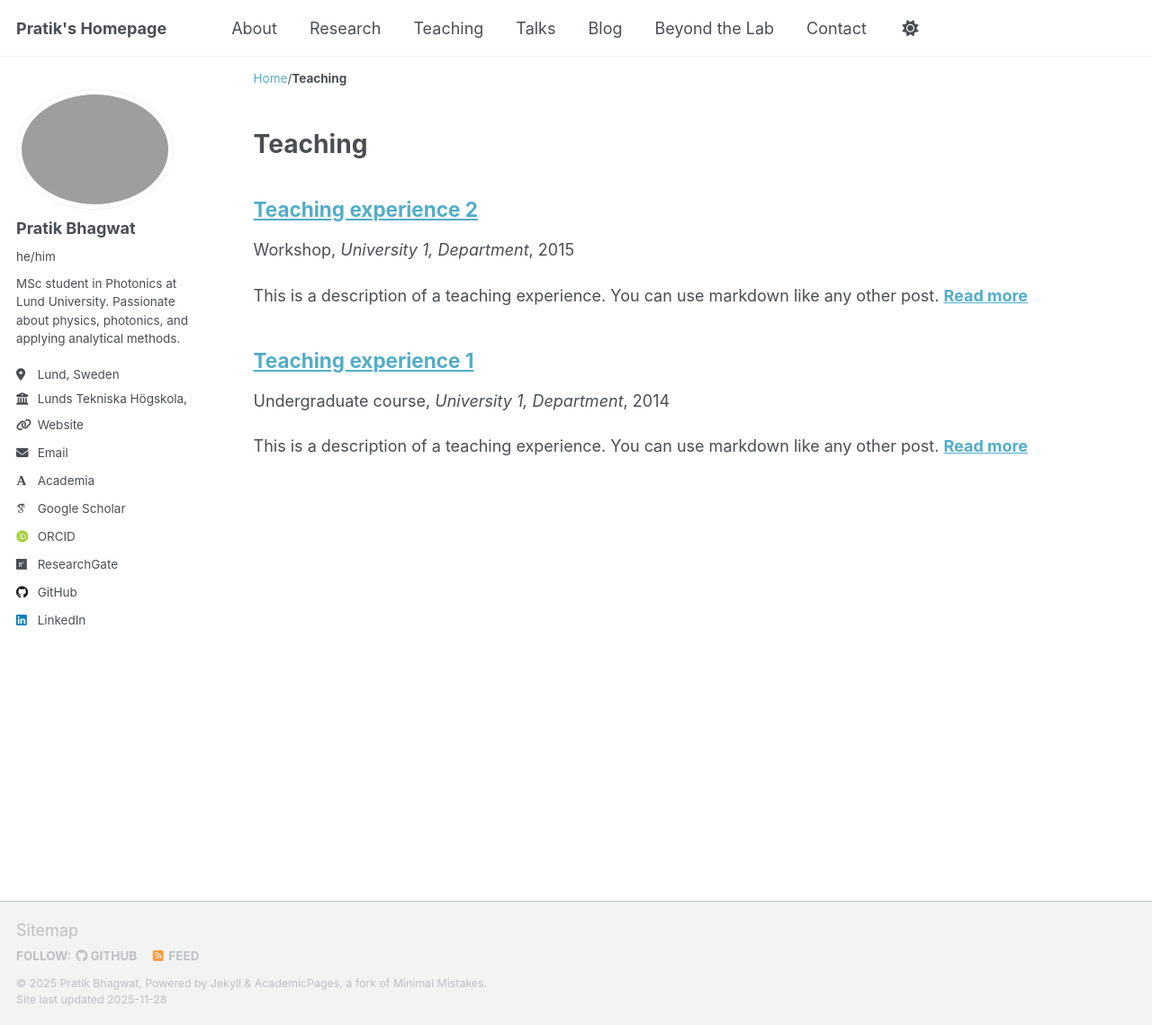
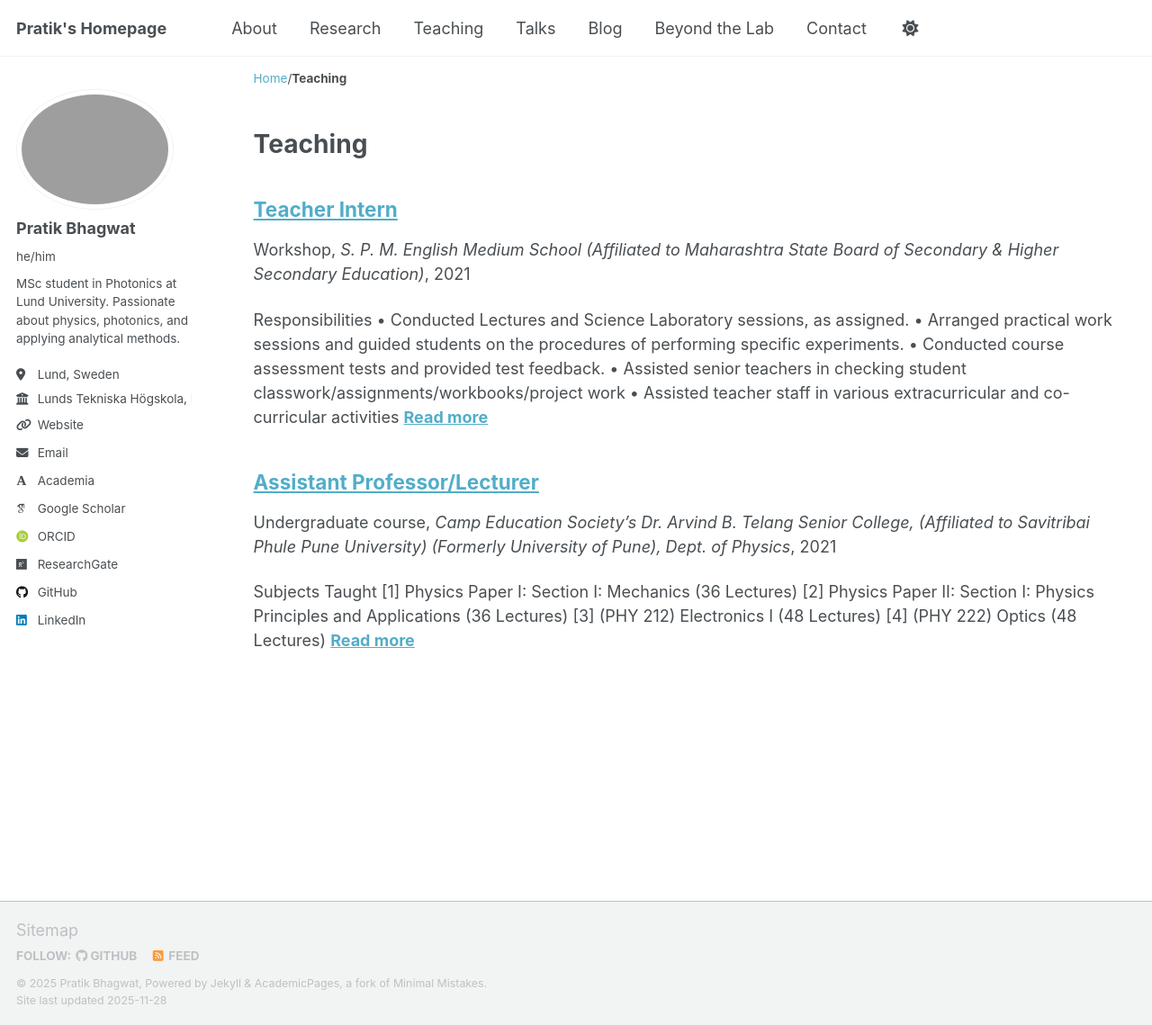
Before and after one commit to pratik-bhagwat-photonics/pratik-bhagwat-photonics.github.io, a Jekyll site: the page built from _pages/teaching.html, in a window 1280 px wide and 1139 px high. Shown: the whole window at 90% size. Built offline with Jekyll 4.4.1, drawn with Linux system fonts in a browser that asks for light colours; some web fonts are replaced; a script that is not in the unit is left out.

Commit message:
updated teaching and research

```diff
--- a/_teaching/2014-spring-teaching-1.md
+++ /dev/null
@@ -1,20 +0,0 @@
----
-title: "Teaching experience 1"
-collection: teaching
-type: "Undergraduate course"
-permalink: /teaching/2014-spring-teaching-1
-venue: "University 1, Department"
-date: 2014-01-01
-location: "City, Country"
----
-
-This is a description of a teaching experience. You can use markdown like any other post.
-
-Heading 1
-======
-
-Heading 2
-======
-
-Heading 3
-======
--- a/_teaching/2015-spring-teaching-2.md
+++ /dev/null
@@ -1,20 +0,0 @@
----
-title: "Teaching experience 2"
-collection: teaching
-type: "Workshop"
-permalink: /teaching/2015-spring-teaching-1
-venue: "University 1, Department"
-date: 2015-01-01
-location: "City, Country"
----
-
-This is a description of a teaching experience. You can use markdown like any other post.
-
-Heading 1
-======
-
-Heading 2
-======
-
-Heading 3
-======
--- /dev/null
+++ b/_teaching/2021-CES-teaching-1.md
@@ -0,0 +1,23 @@
+---
+title: "Assistant Professor/Lecturer"
+collection: teaching
+type: "Undergraduate course"
+permalink: /teaching/2015-CES-teaching-1
+venue: "Camp Education Society’s Dr. Arvind B. Telang Senior College, (Affiliated to Savitribai Phule Pune University) (Formerly University of Pune), Dept. of Physics"
+date: 2021-01-01
+location: "Nigdi, Pune, India"
+---
+
+
+Subjects Taught
+[1] Physics Paper I: Section I: Mechanics (36 Lectures)
+[2] Physics Paper II: Section I: Physics Principles and Applications (36 Lectures)
+[3] (PHY 212) Electronics I (48 Lectures)
+[4] (PHY 222) Optics (48 Lectures)
+
+Responsibilities
+• Conducted Lectures and Physics Laboratory and Sessions, as assigned.
+• Arranged practical work sessions and guided students on the procedures of performing specific experiments.
+• Informed students about the recent technological advancements based upon the fundamental principles of physics.
+• Conducted course assessment tests and provided test feedback.
+======
--- /dev/null
+++ b/_teaching/2021-SPM-teaching-2.md
@@ -0,0 +1,24 @@
+---
+title: "Teacher Intern"
+collection: teaching
+type: "Workshop"
+permalink: /teaching/2021-SPM-teaching-1
+venue: "S. P. M. English Medium School (Affiliated to Maharashtra State Board of Secondary & Higher Secondary Education)"
+date: 2021-10-01
+location: "Pune, India"
+---
+
+Responsibilities
+• Conducted Lectures and Science Laboratory sessions, as assigned.
+• Arranged practical work sessions and guided students on the procedures of performing specific experiments.
+• Conducted course assessment tests and provided test feedback.
+• Assisted senior teachers in checking student classwork/assignments/workbooks/project work
+• Assisted teacher staff in various extracurricular and co-curricular activities
+
+======
+# Private Tutor
+# Provided private tutoring services for children between the ages of 14-18 in their homes
+# • Tutor Secondary and Higher Secondary students to improve Science (Physics), Mathematics, and reading skills.
+# • Identified the needs of learners and if necessary adapted course content and delivery style to meet their needs.
+# • Boards tutored: - State Board, CBSE
+# • Years in Workforce: - 15 months
```
Also changed, not shown: _publications/2024-02-17-paper-title-number-4 copy.md (added, +14 -0 lines), _publications/2024-02-17-paper-title-number-4.md (+9 -8 lines), 3 other files.
